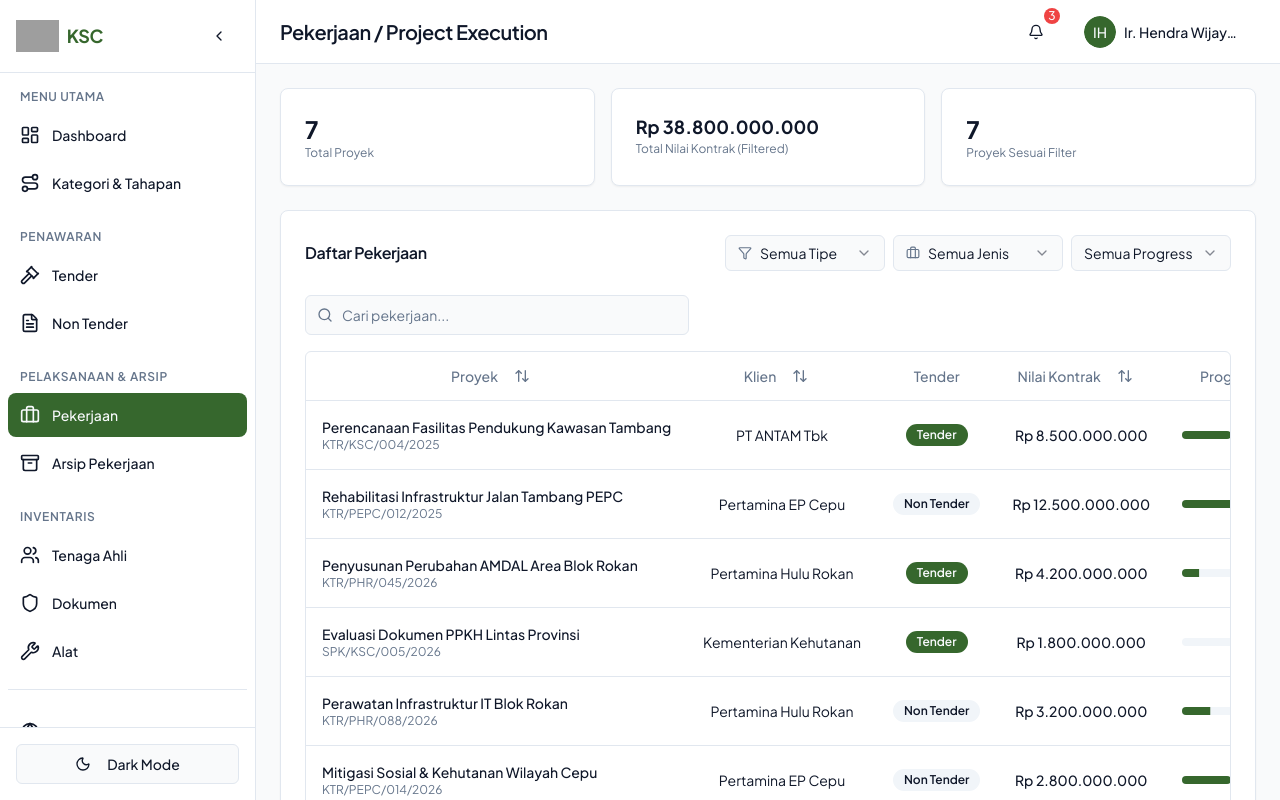
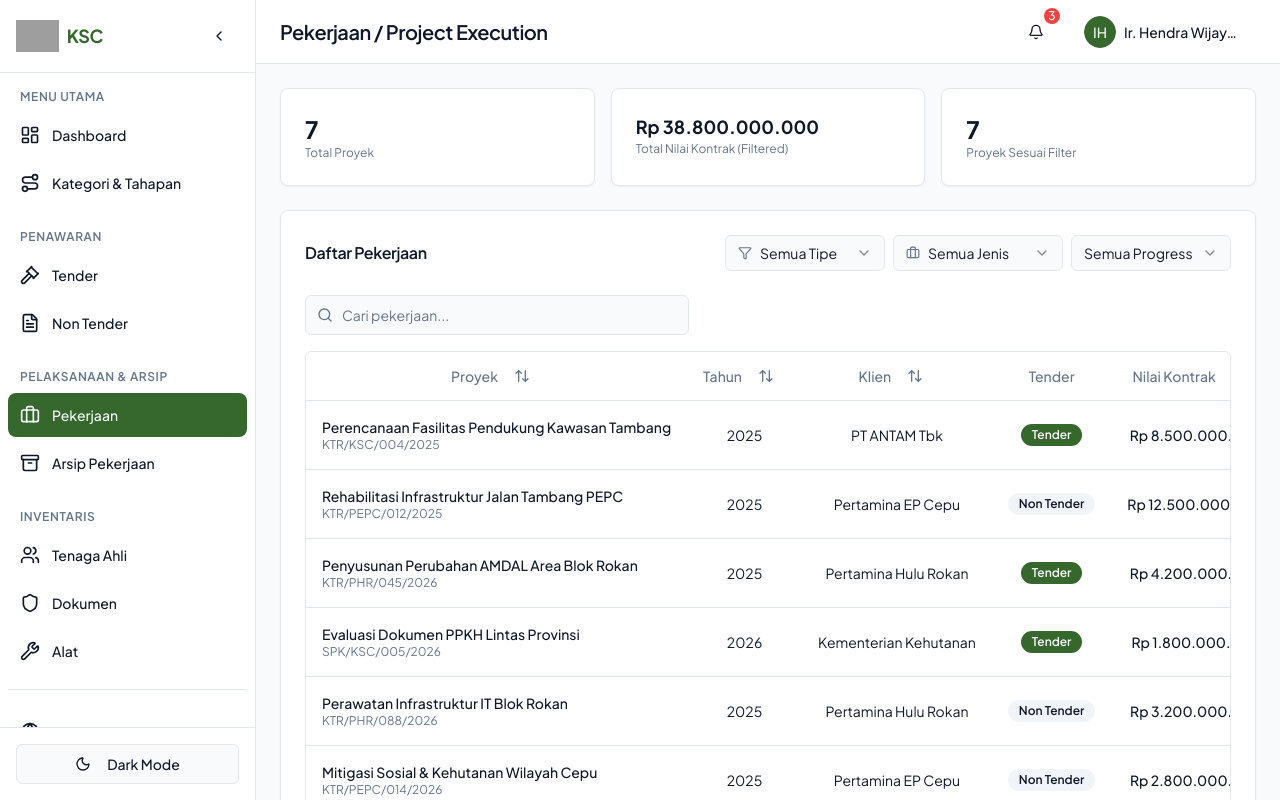
Before and after one commit to muhammaaddsafii-dev/ksc-nextjs, a Next.js app: page /pekerjaan in a window 1280 px wide. Built offline with nearby package versions, Linux system fonts and the light colour scheme; grey boxes are pictures that could not be loaded.

Commit message:
update minor di tender, non tender, pekerjaan

```diff
--- a/src/app/non-tender/page.tsx
+++ b/src/app/non-tender/page.tsx
@@ -215,6 +215,16 @@ export default function PraKontrakPage() {
         <div className="min-w-[200px]">
           <p className="font-medium text-sm">{item.namaProyek}</p>
           <p className="text-xs text-muted-foreground truncate">{item.klien}</p>
+        </div>
+      ),
+    },
+    {
+      key: "tanggalMulai",
+      header: "Tahun",
+      sortable: true,
+      render: (item: PraKontrakNonLelang) => (
+        <div className="text-center text-sm min-w-[80px]">
+          {item.tanggalMulai ? new Date(item.tanggalMulai).getFullYear() : "-"}
         </div>
       ),
     },
--- a/src/app/page.tsx
+++ b/src/app/page.tsx
@@ -100,6 +100,7 @@ export default function Dashboard() {
             progressProyek,
             progressKeuangan,
             bobot: t.bobot || 0,
+            nilaiKontrak,
           }));
         }
 
@@ -115,6 +116,7 @@ export default function Dashboard() {
             progressProyek,
             progressKeuangan,
             bobot: t.bobot || 0,
+            nilaiKontrak,
           }];
         }
 
--- a/src/app/pekerjaan/page.tsx
+++ b/src/app/pekerjaan/page.tsx
@@ -426,6 +426,16 @@ export default function PekerjaanPage() {
         <div className="min-w-[200px]">
           <p className="font-medium text-sm">{item.namaProyek}</p>
           <p className="text-xs text-muted-foreground">{item.nomorKontrak}</p>
+        </div>
+      ),
+    },
+    {
+      key: 'tanggalMulai',
+      header: 'Tahun',
+      sortable: true,
+      render: (item: Pekerjaan) => (
+        <div className="min-w-[80px] text-sm text-center">
+          {item.tanggalMulai ? new Date(item.tanggalMulai).getFullYear() : '-'}
         </div>
       ),
     },
--- a/src/app/tender/page.tsx
+++ b/src/app/tender/page.tsx
@@ -306,6 +306,16 @@ export default function LelangPage() {
         <div className="min-w-[200px]">
           <p className="font-medium text-sm truncate">{item.namaLelang}</p>
           <p className="text-xs text-muted-foreground truncate">{item.instansi}</p>
+        </div>
+      ),
+    },
+    {
+      key: "tanggalLelang",
+      header: "Tahun",
+      sortable: true,
+      render: (item: PraKontrakLelang) => (
+        <div className="min-w-[80px] text-sm text-center">
+          {item.tanggalLelang ? new Date(item.tanggalLelang).getFullYear() : "-"}
         </div>
       ),
     },
--- a/src/components/JobStatistics.tsx
+++ b/src/components/JobStatistics.tsx
@@ -419,7 +419,7 @@ export function JobStatistics({ pekerjaan, hideCards = false, hideFilterControls
                     </TableHead>
                     <TableHead className="text-center">
                       <button onClick={() => handleSort("tanggalSelesai")} className="flex items-center gap-1 mx-auto hover:text-foreground transition-colors font-semibold">
-                        Tanggal Selesai<SortIcon field="tanggalSelesai" />
+                        Target Selesai<SortIcon field="tanggalSelesai" />
                       </button>
                     </TableHead>
                     <TableHead className="text-center">
--- a/src/components/dashboard/ProyeksiPemasukan.tsx
+++ b/src/components/dashboard/ProyeksiPemasukan.tsx
@@ -115,7 +115,9 @@ export function ProyeksiPemasukan({
                 bVal = new Date(b.perkiraanInvoiceMasuk || b.tanggalInvoice || 0).getTime();
             }
             else if (sortField === "statusPembayaran") { aVal = a.statusPembayaran || "Menunggu Bayar"; bVal = b.statusPembayaran || "Menunggu Bayar"; }
-            else if (sortField === "jumlah") { aVal = a.jumlahTagihanInvoice || 0; bVal = b.jumlahTagihanInvoice || 0; }
+            else if (sortField === "nilaiKontrak") { aVal = a.nilaiKontrak || 0; bVal = b.nilaiKontrak || 0; }
+            else if (sortField === "lunas") { aVal = a.statusPembayaran === 'lunas' ? (a.jumlahTagihanInvoice || 0) : 0; bVal = b.statusPembayaran === 'lunas' ? (b.jumlahTagihanInvoice || 0) : 0; }
+            else if (sortField === "sisaTagihan") { aVal = a.statusPembayaran !== 'lunas' ? (a.jumlahTagihanInvoice || 0) : 0; bVal = b.statusPembayaran !== 'lunas' ? (b.jumlahTagihanInvoice || 0) : 0; }
             else if (sortField === "progress") { aVal = a.progressProyek ?? 0; bVal = b.progressProyek ?? 0; }
             if (typeof aVal === "number") return sortDir === "asc" ? aVal - bVal : bVal - aVal;
             return sortDir === "asc"
@@ -407,9 +409,19 @@ export function ProyeksiPemasukan({
                                                 Status <SortIcon field="statusPembayaran" />
                                             </button>
                                         </TableHead>
+                                        <TableHead className="min-w-[120px] text-center">
+                                            <button onClick={() => handleSort("nilaiKontrak")} className="flex items-center gap-1 mx-auto hover:text-foreground transition-colors font-semibold">
+                                                Nilai Kontrak <SortIcon field="nilaiKontrak" />
+                                            </button>
+                                        </TableHead>
+                                        <TableHead className="min-w-[120px] text-center">
+                                            <button onClick={() => handleSort("lunas")} className="flex items-center gap-1 mx-auto hover:text-foreground transition-colors font-semibold">
+                                                Lunas <SortIcon field="lunas" />
+                                            </button>
+                                        </TableHead>
                                         <TableHead className="min-w-[150px] text-center">
-                                            <button onClick={() => handleSort("jumlah")} className="flex items-center gap-1 mx-auto hover:text-foreground transition-colors font-semibold">
-                                                Potensi Jumlah <SortIcon field="jumlah" />
+                                            <button onClick={() => handleSort("sisaTagihan")} className="flex items-center gap-1 mx-auto hover:text-foreground transition-colors font-semibold">
+                                                Sisa Tagihan <SortIcon field="sisaTagihan" />
                                             </button>
                                         </TableHead>
                                     </TableRow>
@@ -417,13 +429,16 @@ export function ProyeksiPemasukan({
                                 <TableBody>
                                     {groupedTableData.length === 0 ? (
                                         <TableRow>
-                                            <TableCell colSpan={6} className="text-center py-8 text-muted-foreground">
+                                            <TableCell colSpan={8} className="text-center py-8 text-muted-foreground">
                                                 Tidak ada data proyeksi untuk tahun {year}
                                             </TableCell>
                                         </TableRow>
                                     ) : (
                                         groupedTableData.map((group) => {
-                                            const groupTotal = group.items.reduce((sum: number, i: any) => sum + (i.jumlahTagihanInvoice || 0), 0);
+                                            const nilaiKontrak = group.items[0]?.nilaiKontrak || 0;
+                                            const groupLunas = group.items.filter((i: any) => i.statusPembayaran === 'lunas').reduce((sum: number, i: any) => sum + (i.jumlahTagihanInvoice || 0), 0);
+                                            const groupSisaTagihan = group.items.filter((i: any) => ['Menunggu Bayar', 'Terlambat Bayar', 'Belum Tagih'].includes(i.statusPembayaran || 'Menunggu Bayar')).reduce((sum: number, i: any) => sum + (i.jumlahTagihanInvoice || 0), 0);
+
                                             const progressProyek: number = group.items[0]?.progressProyek ?? 0;
                                             const progressKeuangan: string = group.items[0]?.progressKeuangan ?? "0.0";
                                             return (
@@ -454,7 +469,13 @@ export function ProyeksiPemasukan({
                                                         </TableCell>
                                                         <TableCell colSpan={2} />
                                                         <TableCell className="text-center">
-                                                            <span className="text-sm font-bold text-emerald-700">{formatCurrency(groupTotal)}</span>
+                                                            <span className="text-sm font-bold text-foreground">{formatCurrency(nilaiKontrak)}</span>
+                                                        </TableCell>
+                                                        <TableCell className="text-center">
+                                                            <span className="text-sm font-bold text-emerald-700">{formatCurrency(groupLunas)}</span>
+                                                        </TableCell>
+                                                        <TableCell className="text-center">
+                                                            <span className="text-sm font-bold text-yellow-700">{formatCurrency(groupSisaTagihan)}</span>
                                                         </TableCell>
                                                     </TableRow>
                                                     {/* Tahapan sub-rows */}
@@ -487,8 +508,14 @@ export function ProyeksiPemasukan({
                                                                     {item.statusPembayaran ?? 'Menunggu Bayar'}
                                                                 </Badge>
                                                             </TableCell>
-                                                            <TableCell className="text-center text-sm font-medium">
-                                                                {formatCurrency(item.jumlahTagihanInvoice || 0)}
+                                                            <TableCell className="text-center text-sm text-muted-foreground">
+                                                                -
+                                                            </TableCell>
+                                                            <TableCell className="text-center text-sm font-medium text-emerald-600">
+                                                                {item.statusPembayaran === 'lunas' ? formatCurrency(item.jumlahTagihanInvoice || 0) : '-'}
+                                                            </TableCell>
+                                                            <TableCell className="text-center text-sm font-medium text-yellow-600">
+                                                                {item.statusPembayaran !== 'lunas' ? formatCurrency(item.jumlahTagihanInvoice || 0) : '-'}
                                                             </TableCell>
                                                         </TableRow>
                                                     ))}
```
Lines whose indentation alone changed are shown as unchanged.
